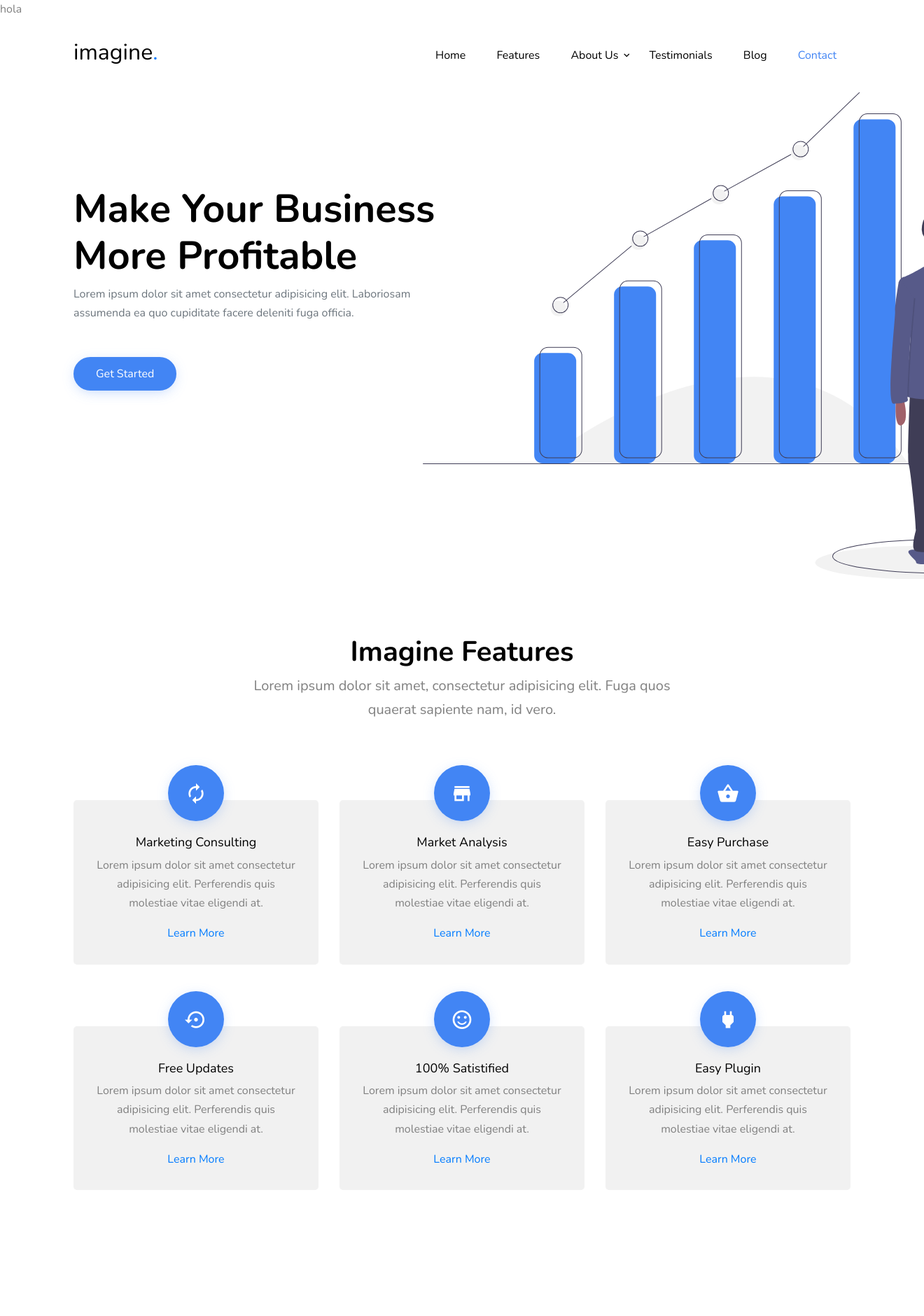
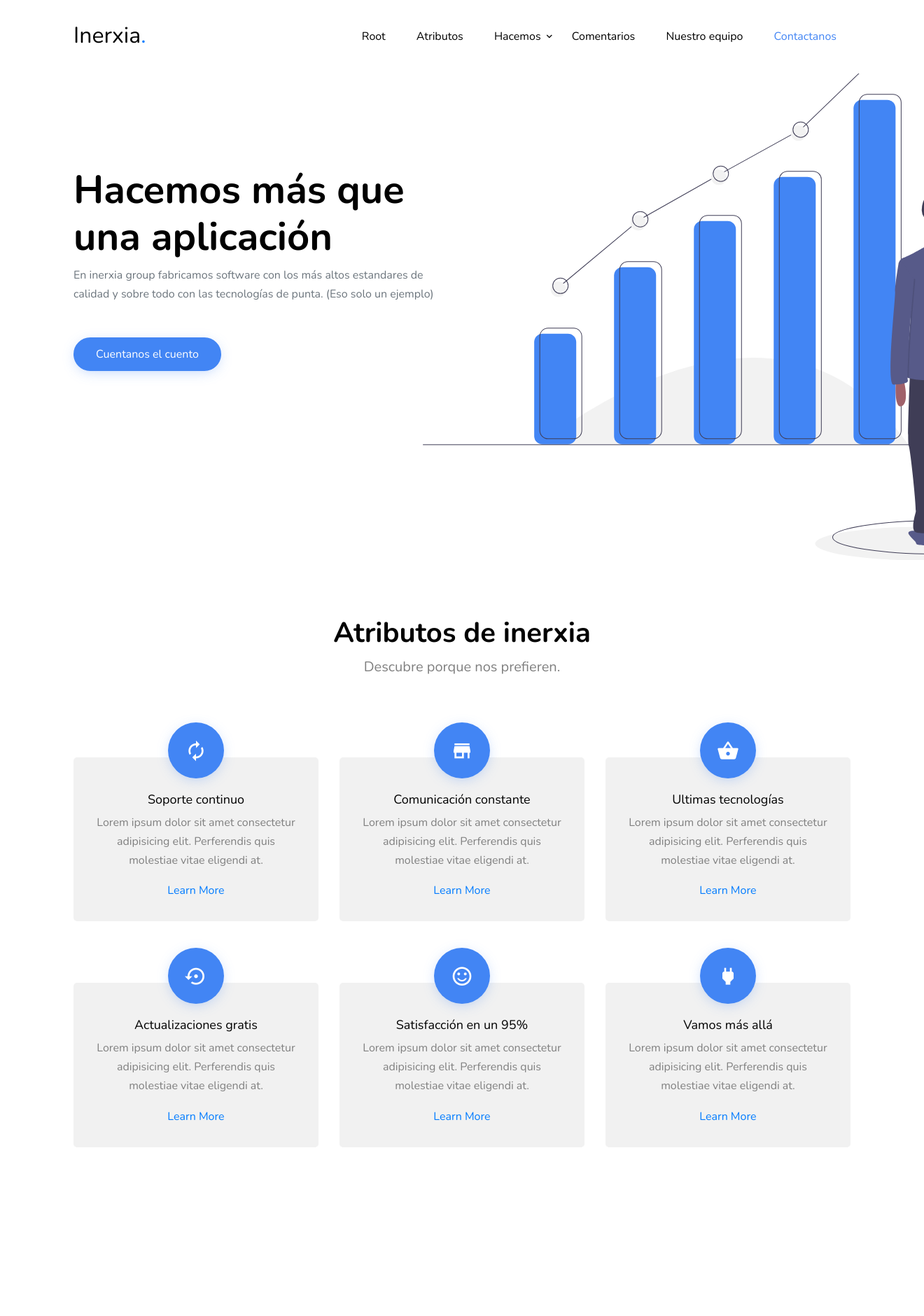
Before and after one commit to InerxiaTI/ginerxia, a PHP site: page / in a window 1320 px wide. Shown: the top 1880 px of the page at 70% size. Run offline with PHP 8.4, Linux system fonts and the light colour scheme; some web fonts are replaced.

Commit message:
prueba de actualización sobre master

```diff
--- a/index.php
+++ b/index.php
@@ -1,9 +1,9 @@
-<?php echo "hola"; ?>
+<?php //echo "hola"; ?>
 
 <!DOCTYPE html>
 <html lang="en">
   <head>
-    <title>imagine &mdash; Onepage Template by Colorlib</title>
+    <title>Inerxia Group &mdash; más allá de tu necesidad</title>
     <meta charset="utf-8">
     <meta name="viewport" content="width=device-width, initial-scale=1, shrink-to-fit=no">
 
@@ -56,33 +56,44 @@
         <div class="row align-items-center">
 
           <div class="col-6 col-md-3 col-xl-4  d-block">
-            <h1 class="mb-0 site-logo"><a href="index.html" class="text-black h2 mb-0">imagine<span class="text-primary">.</span> </a></h1>
+            <h1 class="mb-0 site-logo"><a href="index.html" class="text-black h2 mb-0">Inerxia<span class="text-primary">.</span> </a></h1>
           </div>
 
           <div class="col-12 col-md-9 col-xl-8 main-menu">
             <nav class="site-navigation position-relative text-right" role="navigation">
 
               <ul class="site-menu main-menu js-clone-nav mr-auto d-none d-lg-block ml-0 pl-0">
-                <li><a href="#home-section" class="nav-link">Home</a></li>
-                <li><a href="#features-section" class="nav-link">Features</a></li>
+                <li><a href="#home-section" class="nav-link">Root</a></li>
+                <li><a href="#features-section" class="nav-link">Atributos</a></li>
                 <li class="has-children">
-                  <a href="#about-section" class="nav-link">About Us</a>
+                  <a href="#about-section" class="nav-link">Hacemos</a>
                   <ul class="dropdown arrow-top">
-                    <li><a href="#" target="_blank" class="nav-link"><span class="text-primary">More Free Templates</span></a></li>
-                    <li><a href="#our-team-section" class="nav-link">Our Team</a></li>
+                    <li><a href="#" target="_blank" class="nav-link"><span class="text-primary">Consultoria</span></a></li>
+                    <li><a href="#our-team-section" class="nav-link">Analisis de datos</a></li>
                     <li class="has-children">
-                      <a href="#">More Links</a>
+                      <a href="#">Software</a>
                       <ul class="dropdown">
-                        <li><a href="#">Menu One</a></li>
-                        <li><a href="#">Menu Two</a></li>
-                        <li><a href="#">Menu Three</a></li>
+                        <li><a href="#">Web Apps</a></li>
+                        <li><a href="#">Apps Movil</a></li>
+                        <li><a href="#">Desktop apps</a></li>
+                        <li><a href="#">RPA</a></li>
+                        <li><a href="#">Aplicaciones bajo nivel</a></li>
                       </ul>
                     </li>
+                     <li class="has-children">
+                      <a href="#">Diseño y multimedia</a>
+                      <ul class="dropdown">
+                        <li><a href="#">Imagen corporativa</a></li>
+                        <li><a href="#">Diseño de video publicitario</a></li>
+                      </ul>
+                    </li>
+                    <li><a href="#our-team-section" class="nav-link">BPO sistemas y telecomunicaciones</a></li>
+
                   </ul>
                 </li>
-                <li><a href="#testimonials-section" class="nav-link">Testimonials</a></li>
-                <li><a href="#blog-section" class="nav-link">Blog</a></li>
-                <li><a href="#contact-section" class="nav-link">Contact</a></li>
+                <li><a href="#testimonials-section" class="nav-link">Comentarios</a></li>
+                <li><a href="#blog-section" class="nav-link">Nuestro equipo</a></li>
+                <li><a href="#contact-section" class="nav-link">Contactanos</a></li>
               </ul>
             </nav>
           </div>
@@ -106,10 +117,10 @@
 
             <div class="row mb-4" data-aos="fade-up" data-aos-delay="200">
               <div class="col-lg-6 mr-auto">
-                <h1>Make Your Business More Profitable</h1>
-                <p class="mb-5">Lorem ipsum dolor sit amet consectetur adipisicing elit. Laboriosam assumenda ea quo cupiditate facere deleniti fuga officia.</p>
+                <h1>Hacemos más que una aplicación</h1>
+                <p class="mb-5">En inerxia group fabricamos software con los más altos estandares de calidad y sobre todo con las tecnologías de punta. (Eso solo un ejemplo)</p>
                 <div>
-                  <a href="#" class="btn btn-primary mr-2 mb-2">Get Started</a>
+                  <a href="#" class="btn btn-primary mr-2 mb-2">Cuentanos el cuento</a>
                 </div>
               </div>
 
@@ -126,8 +137,8 @@
       <div class="container">
         <div class="row mb-5 justify-content-center text-center"  data-aos="fade-up">
           <div class="col-7 text-center  mb-5">
-            <h2 class="section-title">Imagine Features</h2>
-            <p class="lead">Lorem ipsum dolor sit amet, consectetur adipisicing elit. Fuga quos quaerat sapiente nam, id vero.</p>
+            <h2 class="section-title">Atributos de inerxia</h2>
+            <p class="lead">Descubre porque nos prefieren.</p>
           </div>
         </div>
         <div class="row align-items-stretch">
@@ -138,7 +149,7 @@
                 <span class="icon-wrap"><span class="text-primary icon-autorenew"></span></span>
               </div>
               <div>
-                <h3>Marketing Consulting</h3>
+                <h3>Soporte continuo</h3>
                 <p>Lorem ipsum dolor sit amet consectetur adipisicing elit. Perferendis quis molestiae vitae eligendi at.</p>
                 <p><a href="#">Learn More</a></p>
               </div>
@@ -152,7 +163,7 @@
                 <span class="icon-wrap"><span class="text-primary icon-store_mall_directory"></span></span>
               </div>
               <div>
-                <h3>Market Analysis</h3>
+                <h3>Comunicación constante</h3>
                 <p>Lorem ipsum dolor sit amet consectetur adipisicing elit. Perferendis quis molestiae vitae eligendi at.</p>
                 <p><a href="#">Learn More</a></p>
               </div>
@@ -164,7 +175,7 @@
                 <span class="icon-wrap"><span class="text-primary icon-shopping_basket"></span></span>
               </div>
               <div>
-                <h3>Easy Purchase</h3>
+                <h3>Ultimas tecnologías</h3>
                 <p>Lorem ipsum dolor sit amet consectetur adipisicing elit. Perferendis quis molestiae vitae eligendi at.</p>
                 <p><a href="#">Learn More</a></p>
               </div>
@@ -178,7 +189,7 @@
                 <span class="icon-wrap"><span class="text-primary icon-settings_backup_restore"></span></span>
               </div>
               <div>
-                <h3>Free Updates</h3>
+                <h3>Actualizaciones gratis</h3>
                 <p>Lorem ipsum dolor sit amet consectetur adipisicing elit. Perferendis quis molestiae vitae eligendi at.</p>
                 <p><a href="#">Learn More</a></p>
               </div>
@@ -191,7 +202,7 @@
                 <span class="icon-wrap"><span class="text-primary icon-sentiment_satisfied"></span></span>
               </div>
               <div>
-                <h3>100% Satistified</h3>
+                <h3>Satisfacción en un 95%</h3>
                 <p>Lorem ipsum dolor sit amet consectetur adipisicing elit. Perferendis quis molestiae vitae eligendi at.</p>
                 <p><a href="#">Learn More</a></p>
               </div>
@@ -206,7 +217,7 @@
                 <span class="icon-wrap"><span class="text-primary icon-power"></span></span>
               </div>
               <div>
-                <h3>Easy Plugin</h3>
+                <h3>Vamos más allá</h3>
                 <p>Lorem ipsum dolor sit amet consectetur adipisicing elit. Perferendis quis molestiae vitae eligendi at.</p>
                 <p><a href="#">Learn More</a></p>
               </div>
```
